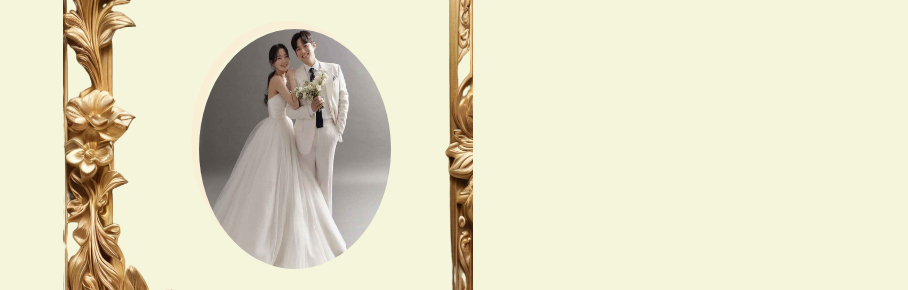
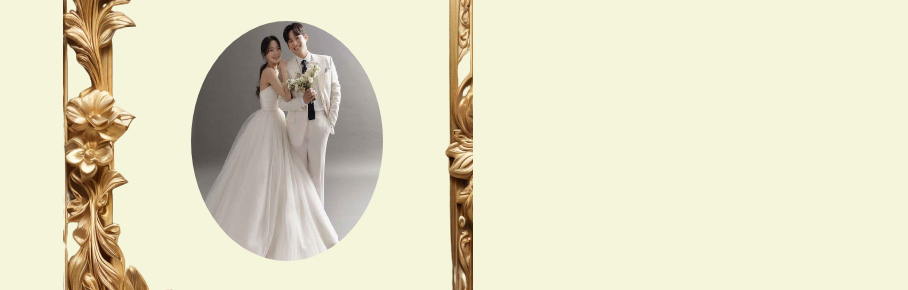
Before and after one commit to Onel20/Undangan, a plain HTML site: page index.html in a window 1280 px wide. Shown: the part 275-565 px from the top of the page, without its empty margins (372-1280 px from the left). Drawn offline with Linux system fonts and the light colour scheme.

Commit message:
Update style.css

```diff
--- a/style.css
+++ b/style.css
@@ -64,7 +64,6 @@ div#page1 div.picture{
     width: 15vw;
     height: 30vh;
     border-radius: 50%;
-    border: 1vh solid #f8efd6;
     margin-left: 10vw;
     margin-top: 3vh;
 }
```
